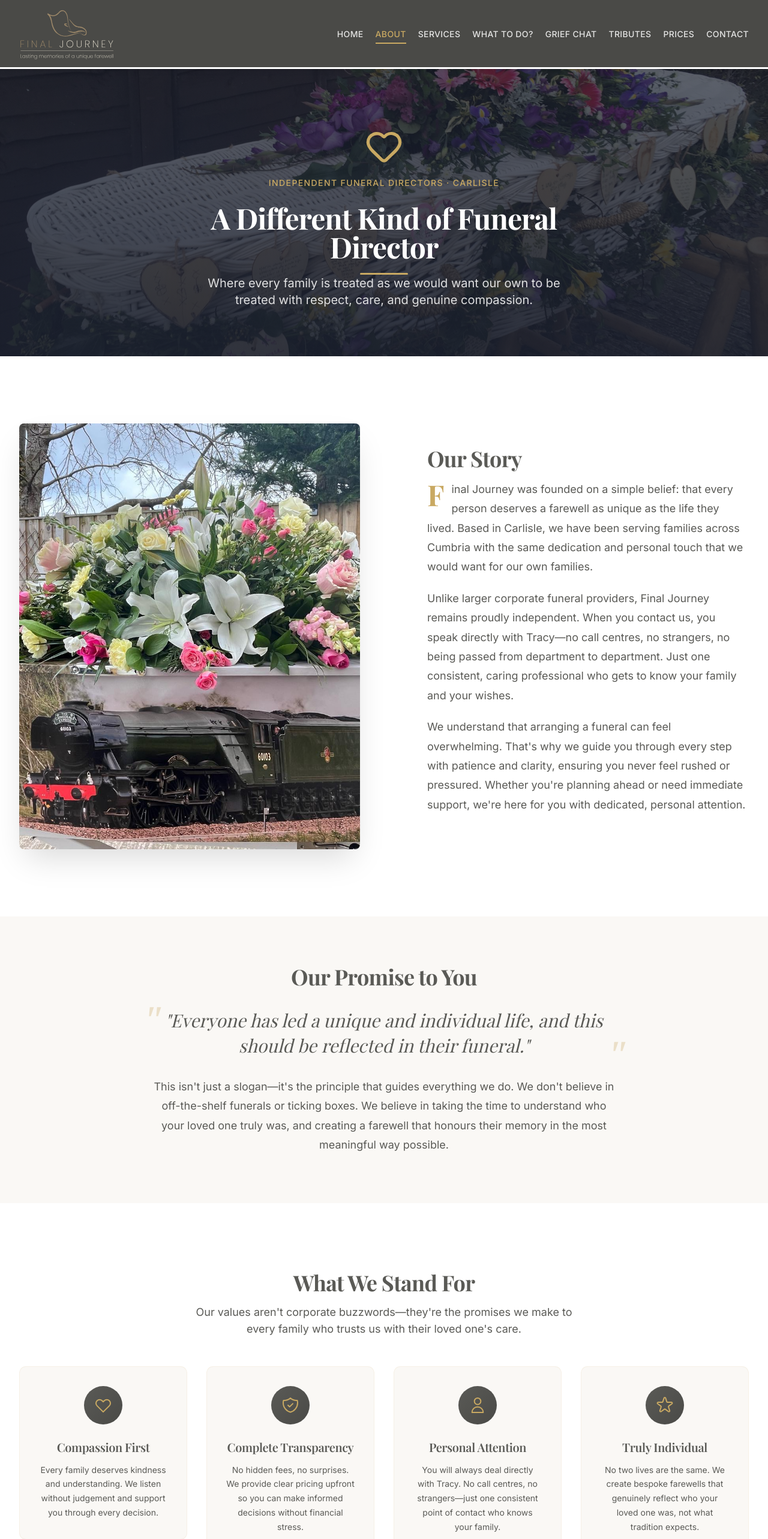
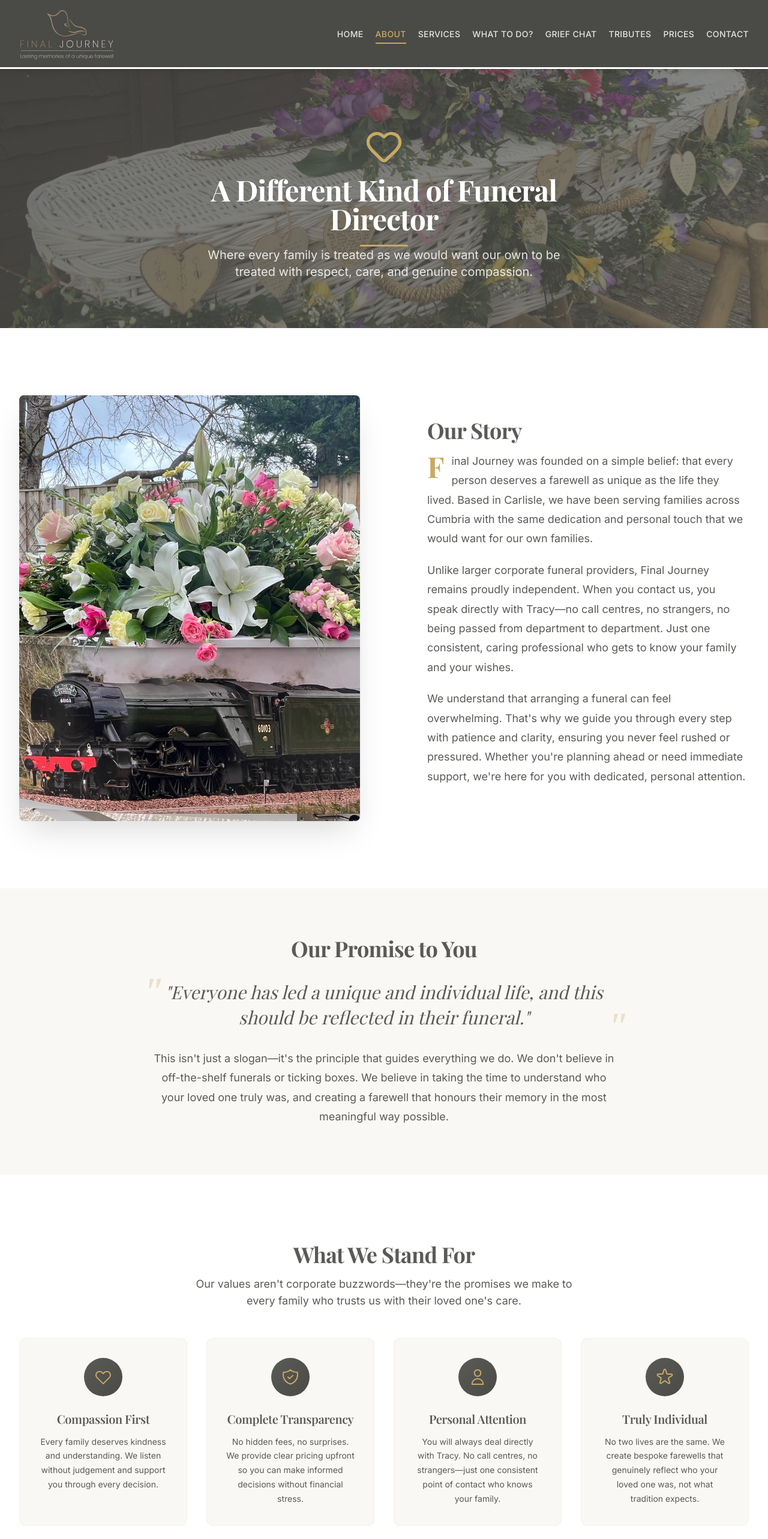
Before and after one commit to Chriseden83/final_journey, a Next.js app: page /about in a window 1280 px wide. Shown: the top 2566 px of the page at 60% size. Built offline with nearby package versions, Linux system fonts and the light colour scheme.

Commit message:
updated mobile menu, overlay about us and alignment issues

```diff
--- a/app/globals.css
+++ b/app/globals.css
@@ -971,6 +971,14 @@ html {
   .section-hero {
     margin-top: -112px;
     padding-top: 112px;
+  }
+}
+
+@media (max-width: 768px) {
+  .section-hero {
+    border-bottom-left-radius: 1rem;
+    border-bottom-right-radius: 1rem;
+    overflow: hidden;
   }
 }
 
@@ -4031,6 +4039,7 @@ span.ml-funeral-location {
   padding: 100px 20px 80px;
   overflow: hidden;
   isolation: isolate;
+  border-radius: 0;
 }
 
 .about-hero::before {
@@ -4042,14 +4051,21 @@ span.ml-funeral-location {
   z-index: 0;
 }
 
-.about-hero-overlay {
-  @apply absolute inset-0;
+.about-hero::after {
+  content: '';
+  position: absolute;
+  inset: 0;
   background: linear-gradient(
-    180deg,
-    rgba(26, 31, 46, 0.7) 0%,
-    rgba(26, 31, 46, 0.9) 100%
+    135deg,
+    rgba(74, 74, 71, 0.78) 0%,
+    rgba(90, 90, 86, 0.68) 100%
   );
   z-index: 1;
+  pointer-events: none;
+}
+
+.about-hero-overlay {
+  display: none;
 }
 
 .about-hero-content {
@@ -4194,10 +4210,17 @@ span.ml-funeral-location {
 
 .about-values-grid {
   @apply grid sm:grid-cols-2 lg:grid-cols-4 gap-8;
+  align-items: stretch;
+}
+
+.about-values-grid > div {
+  display: flex;
+  flex-direction: column;
 }
 
 .about-value-card {
   @apply p-8 rounded-xl text-center;
+  height: 100%;
   background: var(--cream);
   border: 1px solid rgba(201, 169, 98, 0.1);
   transition: all 0.3s ease;
@@ -4411,6 +4434,8 @@ span.ml-funeral-location {
 @media (max-width: 768px) {
   .about-hero {
     @apply min-h-[50vh];
+    padding: 120px 20px 100px;
+    border-radius: 0;
   }
 
   .about-hero-title {
--- a/components/AnimatedAboutContent.tsx
+++ b/components/AnimatedAboutContent.tsx
@@ -164,11 +164,6 @@ export default function AnimatedAboutContent() {
         <div className="about-hero-content">
           <HeroText delay={0.2}>
             <Heart className="page-hero-heart-icon" aria-hidden="true" />
-          </HeroText>
-          <HeroText delay={0.3}>
-            <span className="about-hero-label">
-              Independent Funeral Directors · Carlisle
-            </span>
           </HeroText>
           <HeroText delay={0.5}>
             <h1 className="about-hero-title">
--- a/components/MobileNav.tsx
+++ b/components/MobileNav.tsx
@@ -12,7 +12,7 @@ const mainLinks = [
   { href: '/', label: 'Home' },
   { href: '/about', label: 'About Us' },
   { href: '/funeral-costs', label: 'Pricing' },
-  { href: '/what-to-do-when-someone-dies', label: 'Bereavement Guide' },
+  { href: '/what-to-do-when-someone-dies', label: 'What To Do?' },
   { href: '/grief-chat', label: 'Grief Chat' },
   { href: '/tributes', label: 'Tributes' },
   { href: '/contact', label: 'Contact' },
@@ -119,11 +119,11 @@ export default function MobileNav() {
               style={{ transitionDelay: isOpen ? '250ms' : '0ms' }}
             >
               <Link
-                href="/services/personalised-funerals"
+                href="/#services"
                 className={`mobile-premium-link ${isServicePage ? 'mobile-premium-link-active' : ''}`}
                 onClick={closeMenu}
               >
-                Our Services
+                Services
               </Link>
             </li>
 
```
